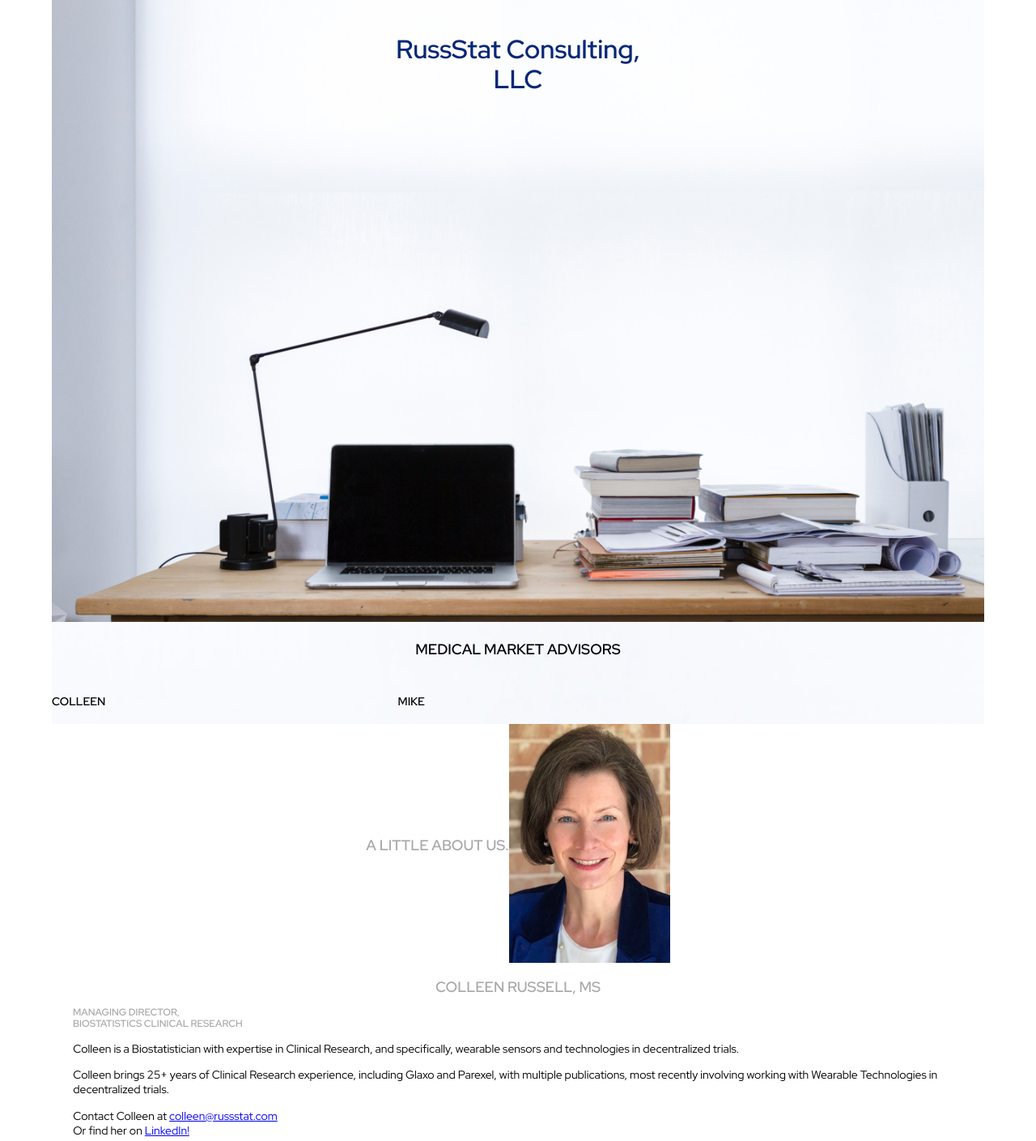
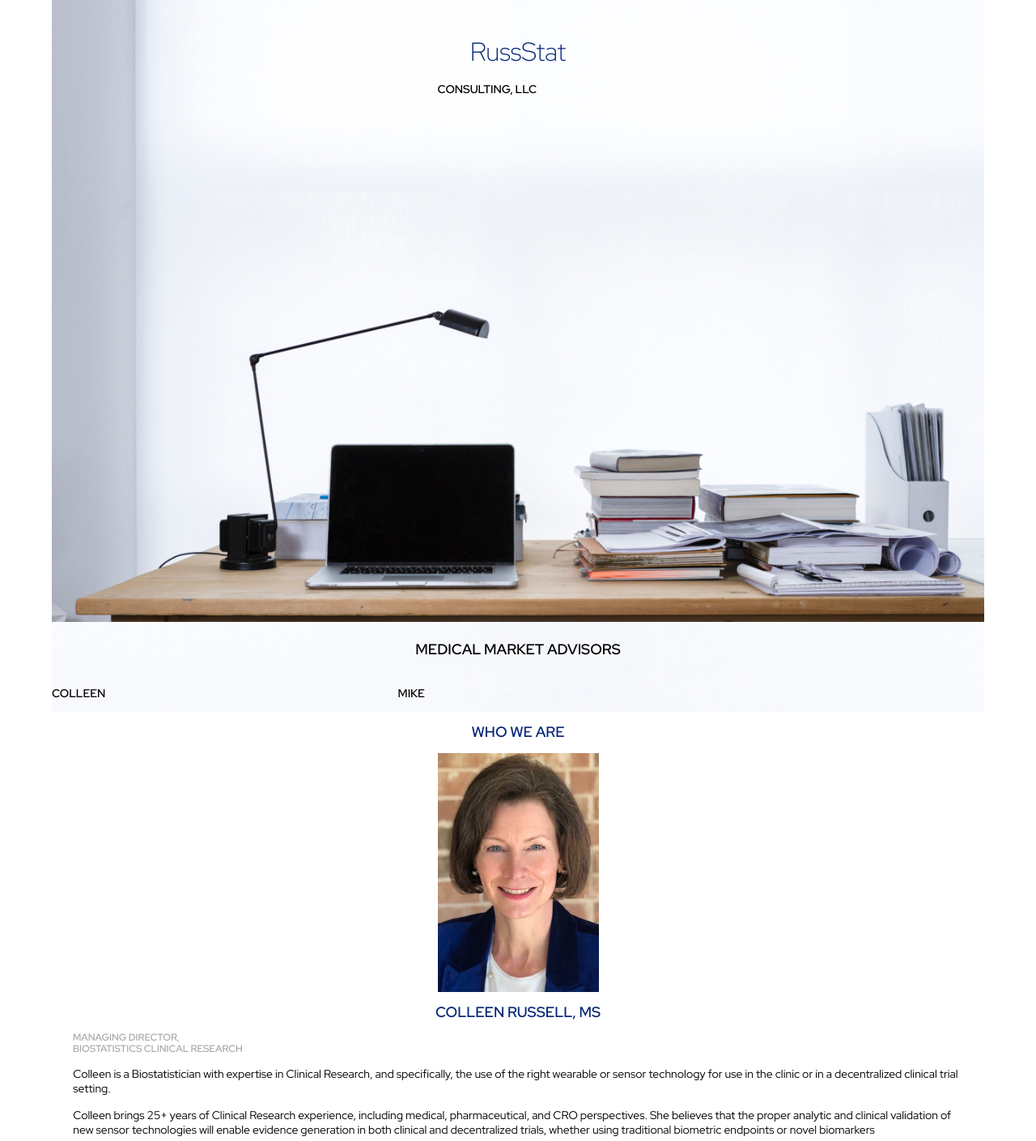
Before and after one commit to Madie-F/RussStat-Consulting, a website built with Parcel: page index.html in a window 1280 px wide. Shown: the top 1409 px of the page at 81% size. Built offline with nearby package versions, Linux system fonts and the light colour scheme; files whose address does not match are found by name; a web font is replaced by a local one.

Commit message:
Corrected imgs, nav, colors

```diff
--- a/css/main.css
+++ b/css/main.css
@@ -1,4 +1,4 @@
-/* nicked from rogue pikcings proj, is a mobile first setup,
+/* nicked from rogue pickings proj, is a mobile first setup,
 can just fill in what is needed for RussStat consulting*/
 
 html {
@@ -31,13 +31,14 @@
 
 h1 {
 	color: #072776;
-	font-size: 1.75em;
+	font-size: 3.25em;
+	font-weight: 200;
 	width: 100%;
-	font-weight: bolder;
+	font-weight: medium;
 }
 
 h2 {
-	color: darkgray;
+	color: #072776;
 	font-size: 1.125em;
 	text-transform: uppercase;
 	text-align: center;
@@ -83,12 +84,12 @@
 }
 header nav {
 	margin: 0;
-	padding: 10px 0;
+	padding: 5px 0;
 	width: 100%;
 }
 header nav ul {
 	margin: 0;
-	padding: 5px 0 0 0;
+	padding: 0 0 0 0;
 }
 header nav ul li{
 	text-transform: uppercase;
@@ -118,7 +119,6 @@
 }
 .main-image img {
 	max-width: 100%;
-	height: auto;
 	background-image: linear-gradient(rgba(0, 0, 0, 0.5), rgba(0, 0, 0, 0.5)), url("../img/greys-desk.jpg");
 	height: 50%;
 	background-position: center;
@@ -128,11 +128,22 @@
 }
 .hero-text h1{
 	text-align: center;
-	position:absolute;
-	top: 10%;
+	position: absolute;
+	top: 8%;
 	left: 50%;
 	transform: translate(-50%, -50%);
 }
+.hero-text h3 {
+	text-align: center;
+	position: absolute;
+	top: 12%;
+	left: 46%;
+	transform: translate(-50%, -50%);
+	text-decoration: none;
+	color: black;
+	font-size: .875em;
+}
+
 .top-section, .bottom-section {
 	display: flex;
 	justify-content: center;
@@ -143,12 +154,12 @@
 }
 
 .colleen-contact-img img{
-	height:auto;
+	height: auto;
 	max-width: 100%;
 }
-.mike-contact-img img {
+.mike-contact-img img{
 	height: auto;
-	max-width: 80%;
+	max-width: 100%;
 }
 
 /*The widths are in a percentage!*/
@@ -165,13 +176,17 @@
 footer span {
 	font-family: 'Sansita Swashed', cursive;
 	color: #072776;
-	text-transform: lowercase;
+	text-transform: capitalize;
 	font-size: 1.125em;
+}
+
+footer h3 {
+	text-align: center;
 }
 
 
 @media all and (min-width: 768px) {
-	.bottom-section {
+	.top-section .bottom-section {
 		justify-content: center;
 		align-items: center;
 		border-top: #eee;
--- a/index.html
+++ b/index.html
@@ -13,21 +13,20 @@
     <link rel="preconnect" href="https://fonts.googleapis.com">
     <link rel="preconnect" href="https://fonts.gstatic.com" crossorigin>
     <link href="https://fonts.googleapis.com/css2?family=Staatliches&display=swap" rel="stylesheet">
+    <link rel="preconnect" href="https://fonts.googleapis.com">
+    <link rel="preconnect" href="https://fonts.gstatic.com" crossorigin>
+    <link href="https://fonts.googleapis.com/css2?family=MuseoModerno:wght@200;300;400;500;700&display=swap" rel="stylesheet">
     <meta name="description" content="">
     <meta name="viewport" content="width=device-width, initial-scale=1">
-
     <meta property="og:title" content="">
     <meta property="og:type" content="">
     <meta property="og:url" content="">
     <meta property="og:image" content="">
-
     <link rel="manifest" href="site.webmanifest">
     <link rel="apple-touch-icon" href="icon.png">
     <!-- Place favicon.ico in the root directory -->
-
     <link rel="stylesheet" href="css/normalize.css">
     <link rel="stylesheet" href="css/main.css">
-
     <meta name="theme-color" content="#fafafa">
   </head>
 
@@ -35,9 +34,11 @@
     <div class="container">
       <header>
         <div class="main-title">
-        <div class="main-image"><img src="../russstat/img/greys-desk.jpg" alt="desk" style="width:100%;"></div>
+          <img class="main-image" src="../russstat/img/greys-desk.jpg" alt="desk" style="width:100%;">
+          </img>
           <div class="hero-text">
-          <h1>RussStat Consulting,<br> LLC</h1>
+            <h1>RussStat</h1>
+            <h3>Consulting, LLC</h3>
           </div>
           <h2>Medical Market Advisors</h2>
           <nav>
@@ -50,30 +51,31 @@
       </header>
 
       <section class="top-section">
-      <div class="about-introc">
-        <h2>A little about us.</h2>
-      </div>
-      <div class="colleen-contact-img"><img src="../russstat/img/colleenpic.png" alt="colleen russell image"></a></div>
+        <h2>Who We Are</h2>
+        <img class="colleen-contact-img" src="../russstat/img/colleenpic.png" alt="colleen russell image">
         <div class="ctext">
           <h2>Colleen Russell, MS<br></h2>
           <h3>Managing Director,<br>
             Biostatistics Clinical Research</h3>
           <p>Colleen is a Biostatistician with expertise in Clinical Research, and specifically,
-          wearable sensors and technologies in decentralized trials.
+            the use of the right wearable or sensor technology for use in the clinic or in a decentralized clinical trial setting.
           </p>
           <p>Colleen brings 25+ years of Clinical Research experience,
-          including Glaxo and Parexel, with multiple publications,
-          most recently involving working with Wearable Technologies in decentralized trials.
+            including medical, pharmaceutical, and CRO perspectives.
+            She believes that the proper analytic and clinical validation of new sensor technologies
+            will enable evidence generation in both clinical and decentralized trials,
+            whether using traditional biometric endpoints or novel biomarkers
           </p>
           <div class="contactc">
             <p>Contact Colleen at <a href="mailto:colleen@russstat.com">colleen@russstat.com</a><br>
-            Or find her on <a href="https://www.linkedin.com/in/colleentrussell">LinkedIn!</a></p>
+              Or find her on <a href="https://www.linkedin.com/in/colleentrussell">LinkedIn!</a>
+            </p>
           </div>
         </div>
       </section>
 
       <section class="bottom-section">
-      <div class="mike-contact-img"><img src="../russstat/img/mikepic.jpg" alt="mike russell image"></a></div>
+        <img class="mike-contact-img" src="../russstat/img/mikepic.jpg" alt="mike russell image">
         <div class="mtext">
           <h2>Mike Russell<br></h2>
           <h3>Managing Partner,<br>
@@ -91,7 +93,8 @@
           </p>
           <div class="contactm">
             <p>Contact Mike at <a href="mailto:mike@russstat.com">mike@russstat.com</a><br>
-            Or find him on <a href="https://www.linkedin.com/in/mikewrussell">LinkedIn!</a></p>
+              Or find him on <a href="https://www.linkedin.com/in/mikewrussell">LinkedIn!</a>
+            </p>
           </div>
         </div>
       </section>
@@ -107,7 +110,6 @@
 
 <!-- Things left:
 -link their profile pics to their email
--figure out how to make their pictures the same size
 -write the CSS for the tablet & laptop screens
 -align RSC with Groove "row/section" style in HTML
 -make sure all <span>s are covered
```
Also changed, not shown: img/favicon.ico (renamed from favicon.ico), img/icon.png (renamed from icon.png), img/mikepic.jpg, img/tile-wide.png (renamed from tile-wide.png), img/tile.png (renamed from tile.png). Lines whose indentation alone changed are shown as unchanged.
